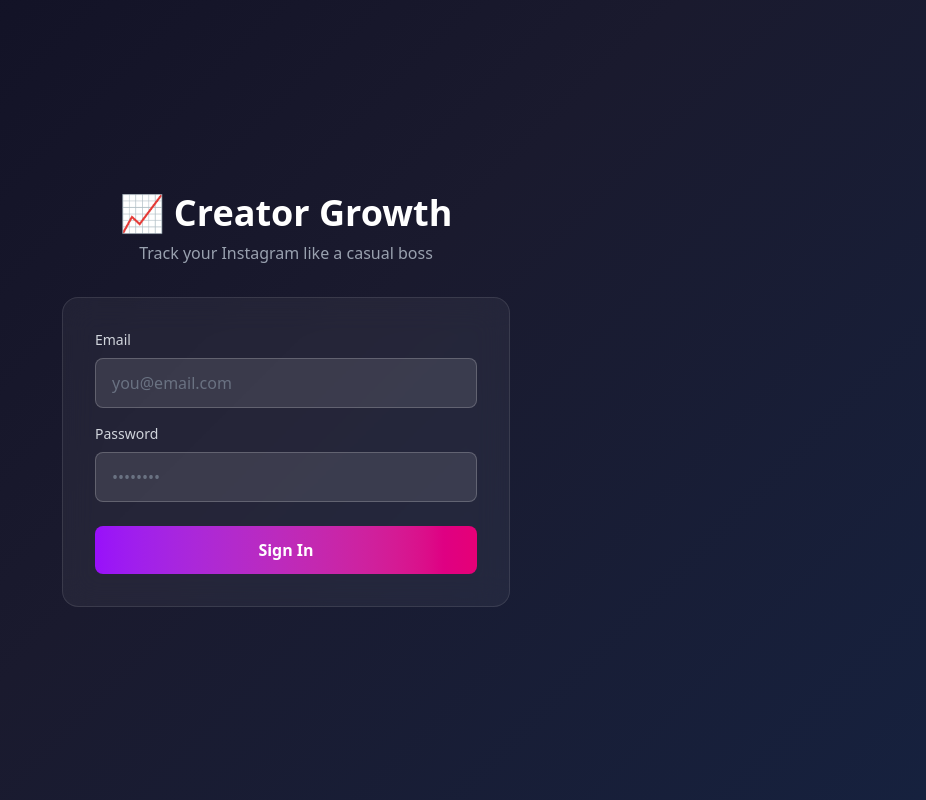
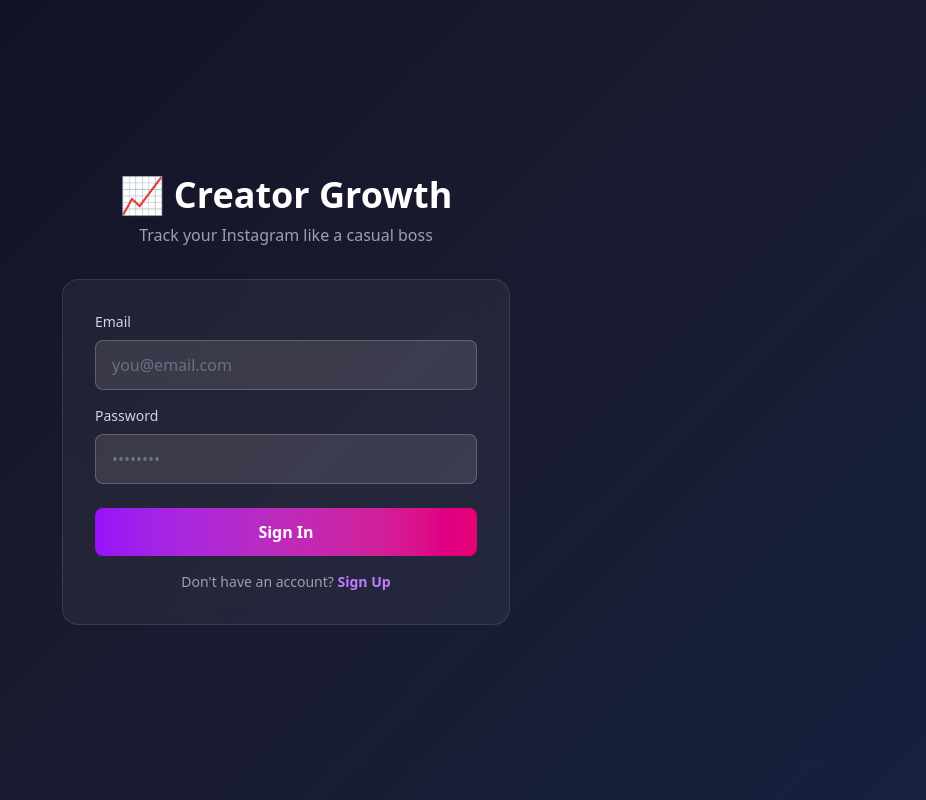
Before and after one commit to imRanDan/creator-growth-api, a React app in the folder frontend/: page / in a window 1280 px wide. Shown: the whole page, without its empty margins (354-1280 px from the left). Built offline with nearby package versions, Linux system fonts and the light colour scheme; the HTML template or start-up script is replaced by a standard one.

Commit message:
Add signup functionality to frontend

```diff
--- a/frontend/src/App.jsx
+++ b/frontend/src/App.jsx
@@ -10,12 +10,37 @@
   const [loading, setLoading] = useState(false)
   const [error, setError] = useState('')
   const [user, setUser] = useState(null)
+  const [isSignup, setIsSignup] = useState(false)
 
   useEffect(() => {
     if (token) {
       fetchStats()
     }
   }, [token])
+
+  const signup = async (e) => {
+    e.preventDefault()
+    setError('')
+    setLoading(true)
+    try {
+      const res = await fetch(`${API_URL}/api/auth/register`, {
+        method: 'POST',
+        headers: { 'Content-Type': 'application/json' },
+        body: JSON.stringify({ email, password })
+      })
+      const data = await res.json()
+      if (data.token) {
+        setToken(data.token)
+        setUser(data.user)
+        localStorage.setItem('token', data.token)
+      } else {
+        setError(data.error || 'Signup failed')
+      }
+    } catch (err) {
+      setError('Connection error')
+    }
+    setLoading(false)
+  }
 
   const login = async (e) => {
     e.preventDefault()
@@ -75,7 +100,7 @@
     localStorage.removeItem('token')
   }
 
-  // Login Screen
+  // Login/Signup Screen
   if (!token) {
     return (
       <div className="min-h-screen flex items-center justify-center p-4">
@@ -85,7 +110,7 @@
             <p className="text-gray-400">Track your Instagram like a casual boss</p>
           </div>
 
-          <form onSubmit={login} className="bg-white/5 backdrop-blur-lg rounded-2xl p-8 border border-white/10">
+          <form onSubmit={isSignup ? signup : login} className="bg-white/5 backdrop-blur-lg rounded-2xl p-8 border border-white/10">
             <div className="mb-4">
               <label className="block text-gray-300 text-sm mb-2">Email</label>
               <input
@@ -112,8 +137,21 @@
               disabled={loading}
               className="w-full bg-gradient-to-r from-purple-600 to-pink-600 text-white font-semibold py-3 rounded-lg hover:opacity-90 transition disabled:opacity-50"
             >
-              {loading ? 'Loading...' : 'Sign In'}
+              {loading ? 'Loading...' : isSignup ? 'Sign Up' : 'Sign In'}
             </button>
+            <p className="text-center text-gray-400 text-sm mt-4">
+              {isSignup ? 'Already have an account?' : "Don't have an account?"}{' '}
+              <button
+                type="button"
+                onClick={() => {
+                  setIsSignup(!isSignup)
+                  setError('')
+                }}
+                className="text-purple-400 hover:text-purple-300 font-semibold"
+              >
+                {isSignup ? 'Sign In' : 'Sign Up'}
+              </button>
+            </p>
           </form>
         </div>
       </div>
```
